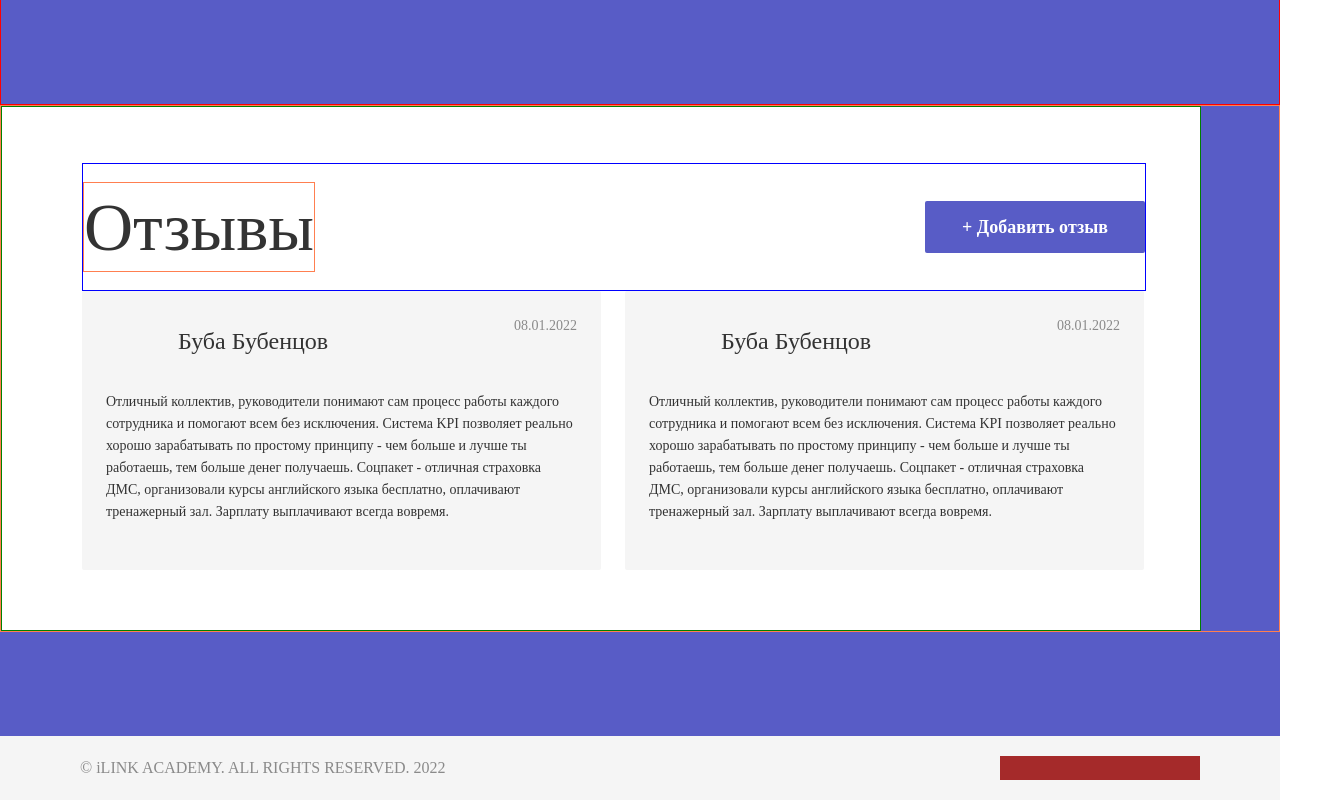
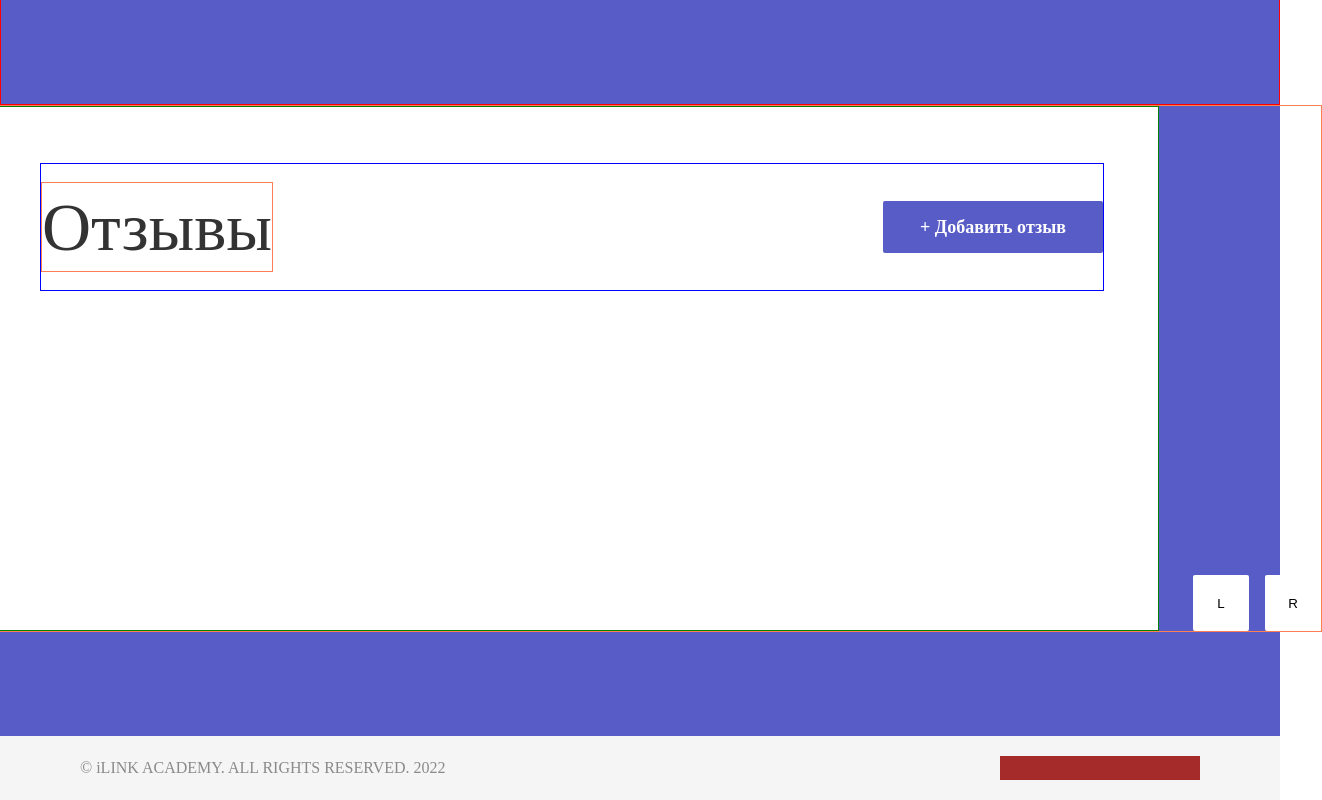
Before and after one commit to sStarkmaXx/ilink-test, a React (Create React App) app: page / in a window 1280 px wide. Shown: the part 1025-1825 px from the top of the page, 1322 px wide, since content can reach past the window. Built offline with nearby package versions, Linux system fonts and the light colour scheme.

Commit message:
3 comments

```diff
--- a/src/components/carousel/Carousel.module.css
+++ b/src/components/carousel/Carousel.module.css
@@ -26,7 +26,7 @@
   align-items: center;
 }
 .text {
-  font-family: 'Factor A TRIAL';
+  font-family: "Factor A TRIAL";
   font-style: normal;
   font-weight: 500;
   font-size: 68px;
@@ -34,7 +34,7 @@
   color: #333333;
   border: coral 1px solid;
 }
-.carouselBtn {
+.addCommentBtn {
   display: flex;
   justify-content: center;
   align-items: center;
@@ -44,7 +44,7 @@
   background-color: #585cc6;
   border-radius: 2px;
   color: #ffffff;
-  font-family: 'Gilroy';
+  font-family: "Gilroy";
   font-style: normal;
   font-weight: 600;
   font-size: 18px;
@@ -52,5 +52,34 @@
 }
 .commentWindow {
   display: flex;
+  overflow: hidden;
+}
+.groupBtns {
+  display: flex;
+  width: 128px;
+  height: 56px;
   justify-content: space-between;
+  align-self: end;
+  margin-left: 34px;
 }
+.carouselBtnActive {
+  display: flex;
+  width: 56px;
+  height: 56px;
+  border-radius: 2px;
+  background-color: #ffffff;
+  border: 0;
+  justify-content: center;
+  align-items: center;
+}
+
+.carouselBtnDisable {
+  display: flex;
+  width: 56px;
+  height: 56px;
+  border-radius: 2px;
+  background-color: #e0e0e0;
+  border: 0;
+  justify-content: center;
+  align-items: center;
+}
--- a/src/components/carousel/Carousel.tsx
+++ b/src/components/carousel/Carousel.tsx
@@ -1,19 +1,60 @@
-import css from './Carousel.module.css';
-import { CommentCard } from '../commentCard/CommentCard';
+import css from "./Carousel.module.css";
+import { CommentCard } from "../commentCard/CommentCard";
+import { useState } from "react";
+
+export type commentType = {
+  img: string;
+  name: string;
+  text: string;
+};
 
 export const Carousel = () => {
+  const [comments, setComment] = useState<Array<commentType>>([
+    {
+      img: "",
+      name: "Буба Бубенцов",
+      text:
+        "Отличный коллектив, руководители понимают сам процесс работы каждого сотрудника и помогают всем без исключения. Система KPI позволяет реально хорошо зарабатывать по простому принципу - чем больше и лучше ты работаешь, тем больше денег получаешь. Соцпакет - отличная страховка ДМС, организовали курсы английского языка бесплатно, оплачивают тренажерный зал. Зарплату выплачивают всегда вовремя."
+    },
+    {
+      img: "",
+      name: "Илья Анташкевич",
+      text:
+        "Год назад попытал счастье, откликнулся на вакансию, прошел собес и попал в компанию. Долго переживал что будет тяжело влиться, но тут прям классные ребята работают, все на одной волне. Всегда готовы помочь с любым вопросом. Для эффективной работы здесь нужно хорошо знать иностранные языки."
+    },
+    {
+      img: "",
+      name: "Юрина Маргарита",
+      text:
+        "Наша компания благодарна фирме ilink за сотрудничество. Хотелось бы отметить отличную работу сотрудников: все было выполнено качественно, со знанием дела, в установленные сроки. За время работы с компанией значительно увеличилась аудитория, сайт приносит стабильный доход, контент уникальный, грамотный и качественный. Будет продолжать работу и дальше. Мы довольны, что доверили создание сайта компании ilink."
+    },
+    {
+      img: "",
+      name: "Дмитрий Иванов",
+      text:
+        "Год назад попытал счастье, откликнулся на вакансию, прошел собес и попал в компанию. Долго переживал что будет тяжело влиться, но тут прям классные ребята работают, все на одной волне. Всегда готовы помочь с любым вопросом. Для эффективной работы здесь нужно хорошо знать иностранные языки."
+    }
+  ]);
+
+  const comment = () => {
+    comments.map((com) => {
+      return <CommentCard comment={com} />;
+    });
+  };
+
   return (
     <div className={css.carouselCont}>
       <div className={css.wrap}>
         <div className={css.carousel}>
           <div className={css.carouselHeader}>
             <div className={css.text}>Отзывы</div>
-            <button className={css.carouselBtn}>+ Добавить отзыв</button>
+            <button className={css.addCommentBtn}>+ Добавить отзыв</button>
           </div>
-          <div className={css.commentWindow}>
-            <CommentCard />
-            <CommentCard />
-          </div>
+          <div className={css.commentWindow}>{comment}</div>
+        </div>
+        <div className={css.groupBtns}>
+          <button className={css.carouselBtnActive}> L </button>
+          <button className={css.carouselBtnActive}> R </button>
         </div>
       </div>
     </div>
--- a/src/components/commentCard/CommentCard.module.css
+++ b/src/components/commentCard/CommentCard.module.css
@@ -1,11 +1,12 @@
 .commentCard {
   display: flex;
   flex-direction: column;
-  width: 471px;
-  height: 231px;
+  min-width: 471px;
+  min-height: 231px;
   background-color: #f5f5f5;
   border-radius: 2px;
   padding: 24px;
+  margin-right: 24px;
 }
 
 .cardHeader {
@@ -30,7 +31,7 @@
   padding-left: 20px;
   justify-content: center;
   align-items: center;
-  font-family: 'Factor A TRIAL';
+  font-family: "Factor A TRIAL";
   font-style: normal;
   font-weight: 500;
   font-size: 24px;
@@ -39,7 +40,7 @@
 }
 
 .date {
-  font-family: 'Factor A TRIAL';
+  font-family: "Factor A TRIAL";
   font-style: normal;
   font-weight: 400;
   font-size: 14px;
@@ -48,7 +49,7 @@
 }
 .commentText {
   padding-top: 24px;
-  font-family: 'Gilroy';
+  font-family: "Gilroy";
   font-style: normal;
   font-weight: 400;
   font-size: 14px;
--- a/src/components/commentCard/CommentCard.tsx
+++ b/src/components/commentCard/CommentCard.tsx
@@ -1,23 +1,21 @@
-import css from './CommentCard.module.css';
+import { commentType } from "../carousel/Carousel";
+import css from "./CommentCard.module.css";
 
-export const CommentCard = () => {
+type commentCardType = {
+  comment: commentType;
+};
+
+export const CommentCard: React.FC<commentCardType> = ({ comment }) => {
   return (
     <div className={css.commentCard}>
       <div className={css.cardHeader}>
         <div className={css.accountGroup}>
           <div className={css.avatar}></div>
-          <div className={css.accountName}>Буба Бубенцов</div>
+          <div className={css.accountName}>{comment.name}</div>
         </div>
         <div className={css.date}>08.01.2022</div>
       </div>
-      <div className={css.commentText}>
-        Отличный коллектив, руководители понимают сам процесс работы каждого
-        сотрудника и помогают всем без исключения. Система KPI позволяет реально
-        хорошо зарабатывать по простому принципу - чем больше и лучше ты
-        работаешь, тем больше денег получаешь. Соцпакет - отличная страховка
-        ДМС, организовали курсы английского языка бесплатно, оплачивают
-        тренажерный зал. Зарплату выплачивают всегда вовремя.
-      </div>
+      <div className={css.commentText}>{comment.text}</div>
     </div>
   );
 };
```
